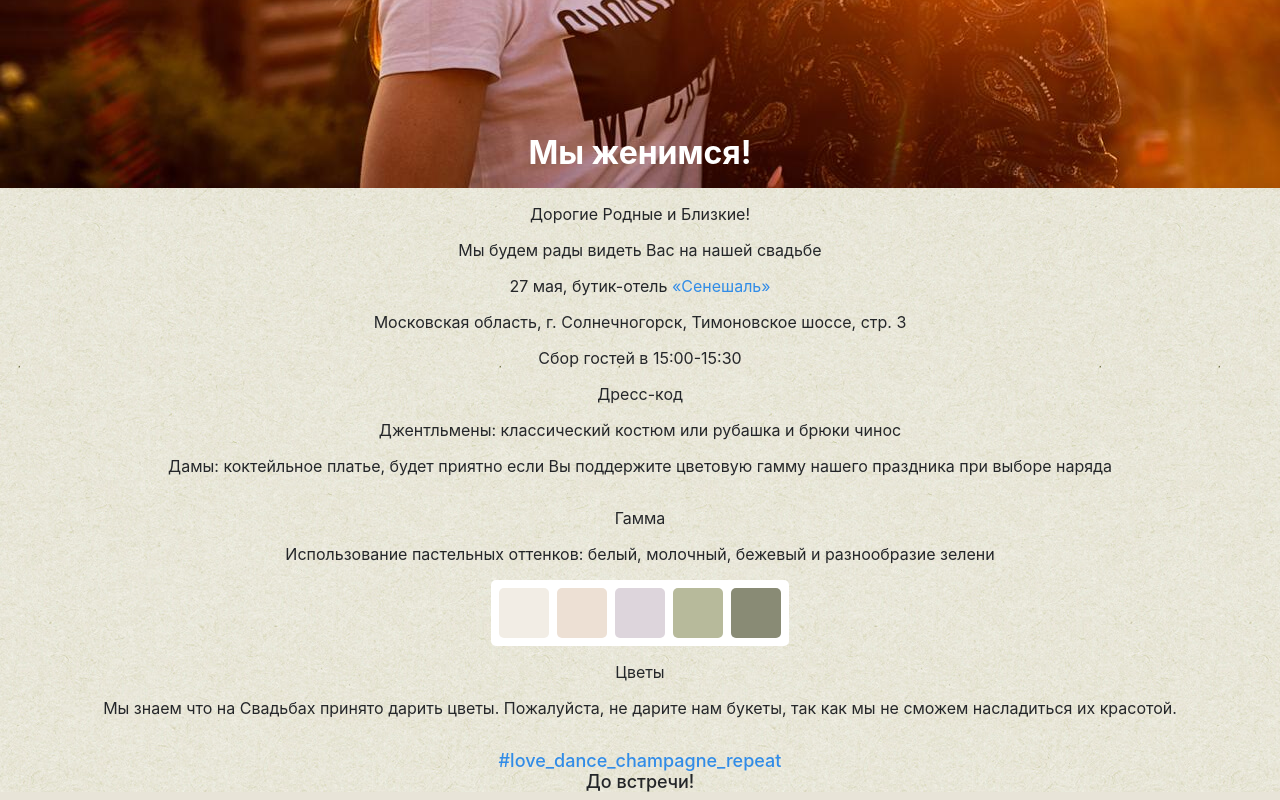
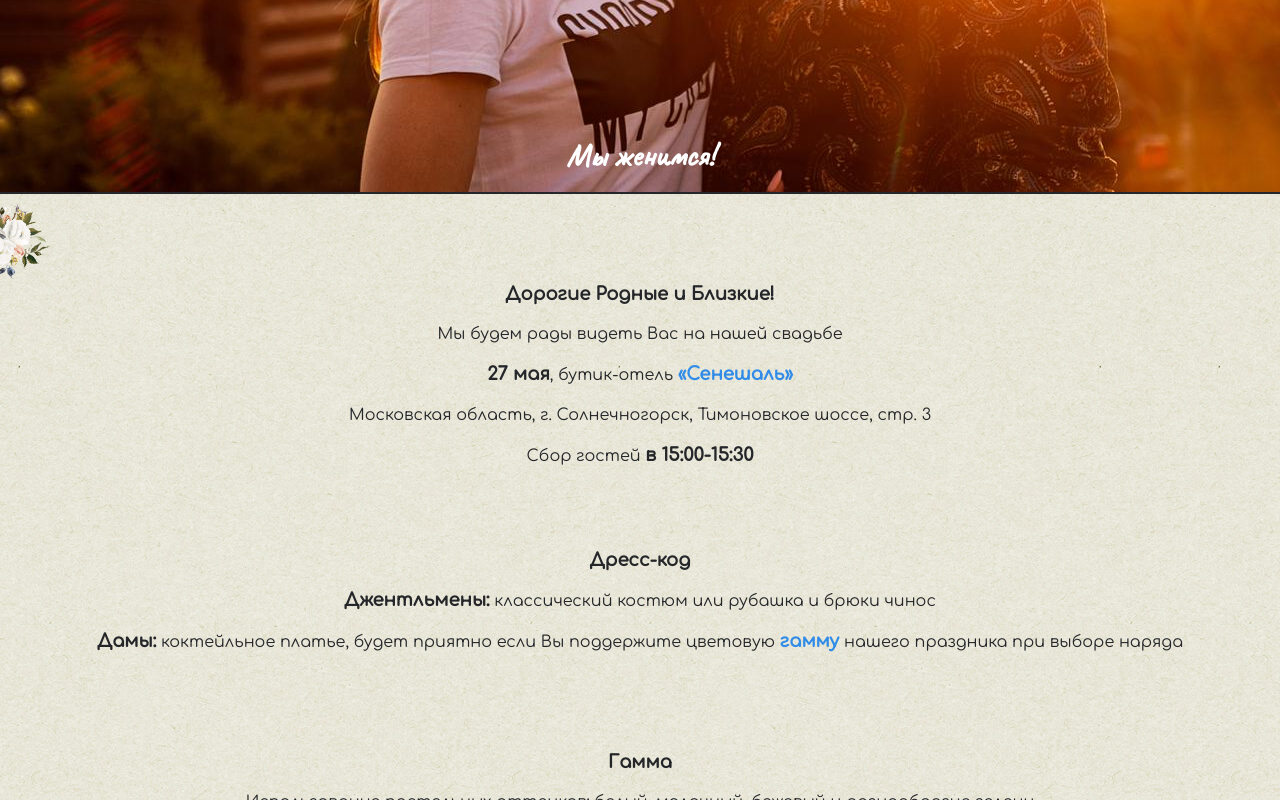
Before and after one commit to DenRedsky/wedding, a Next.js app: page / in a window 1280 px wide. Shown: the part 720-1520 px from the top of the page. Built offline with nearby package versions, Linux system fonts and the light colour scheme.

Commit message:
add a little bit styles

```diff
--- a/src/components/dateAndPlace/index.js
+++ b/src/components/dateAndPlace/index.js
@@ -1,22 +1,33 @@
+import classnames from 'classnames/bind';
+
 import styles from './styles.module.sass';
+
+const cn = classnames.bind(styles);
 
 export default function DateAndPlace() {
   return (
     <div className={ styles.block }>
-      <div className={ styles.text }>
+      <div className={ cn('text', 'text--head') }>
         Дорогие Родные и Близкие!
       </div>
       <div className={ styles.text }>
         Мы будем рады видеть Вас на нашей свадьбе
       </div>
       <div className={ styles.text }>
-        27&nbsp;мая, бутик-отель <a target="_blank" href="https://seneshal.com">&laquo;Сенешаль&raquo;</a>
+        <span className={ cn('text--head') } >27&nbsp;мая</span>,
+        бутик-отель { ' ' }
+        <a
+          className={ cn('text--head') }
+          target="_blank"
+          href="https://seneshal.com">
+          &laquo;Сенешаль&raquo;
+        </a>
       </div>
       <div className={ styles.text }>
         Московская область, г. Солнечногорск, Тимоновское шоссе, стр.&nbsp;3
       </div>
       <div className={ styles.text }>
-        Сбор гостей в&nbsp;15:00-15:30
+        Сбор гостей <span className={ cn('text--head') }>в&nbsp;15:00-15:30</span>
       </div>
     </div>
   );
--- a/src/components/dateAndPlace/styles.module.sass
+++ b/src/components/dateAndPlace/styles.module.sass
@@ -1,9 +1,22 @@
 .block
-  margin-top: 16px
+  margin-top: 8px
   text-align: center
+
+  &:before
+    content: ''
+    background-image: url('./flowers.png')
+    background-size: 80px
+    background-repeat: no-repeat
+    height: 80px
+    display: block
 
 .text
   padding: 0 16px 16px
+  line-height: 24px
+
+  &--head
+    font-size: 18px
+    font-weight: 600
 
   &:last-child
     padding-bottom: 0
--- a/src/components/dressCode/index.js
+++ b/src/components/dressCode/index.js
@@ -1,16 +1,22 @@
+import classnames from 'classnames/bind';
+
 import styles from './styles.module.sass';
+
+const cn = classnames.bind(styles);
 
 export default function DressCode() {
   return (
     <div className={ styles.block }>
-      <div className={ styles.text }>
+      <div className={ cn('text', 'text--head') }>
         Дресс-код
       </div>
       <div className={ styles.text }>
-        Джентльмены: классический костюм или рубашка и&nbsp;брюки чинос
+        <span className={ cn('text--head') }>Джентльмены:</span> классический костюм или рубашка и&nbsp;брюки чинос
       </div>
       <div className={ styles.text }>
-        Дамы: коктейльное платье, будет приятно если&nbsp;Вы поддержите цветовую гамму нашего праздника при выборе наряда
+        <span className={ cn('text--head') }>Дамы:</span> коктейльное платье,
+        будет приятно если&nbsp;Вы поддержите цветовую { ' ' }
+        <a className={ cn('text--head') } href="#gamma">гамму</a> нашего праздника при выборе наряда
       </div>
     </div>
   );
--- a/src/components/dressCode/styles.module.sass
+++ b/src/components/dressCode/styles.module.sass
@@ -1,6 +1,11 @@
 .block
-  margin-top: 16px
+  margin-top: 80px
   text-align: center
 
 .text
   padding: 0 16px 16px
+  line-height: 24px
+
+  &--head
+    font-size: 18px
+    font-weight: 600
--- a/src/components/flowers/index.js
+++ b/src/components/flowers/index.js
@@ -1,9 +1,13 @@
+import classnames from 'classnames/bind';
+
 import styles from './styles.module.sass';
+
+const cn = classnames.bind(styles);
 
 export default function Flowers() {
   return (
     <div className={ styles.block }>
-      <div className={ styles.text }>
+      <div className={ cn('text', 'text--head') }>
         Цветы
       </div>
       <div className={ styles.text }>
--- a/src/components/flowers/styles.module.sass
+++ b/src/components/flowers/styles.module.sass
@@ -1,6 +1,24 @@
 .block
-  margin-top: 16px
+  margin-top: 80px
+  padding-bottom: 80px
   text-align: center
+  position: relative
+
+  &:after
+    content: ''
+    background-image: url('./flowers.png')
+    background-size: 80px
+    background-repeat: no-repeat
+    height: 100px
+    width: 80px
+    right: 0
+    bottom: 0
+    position: absolute
 
 .text
   padding: 0 16px 16px
+  line-height: 24px
+
+  &--head
+    font-size: 18px
+    font-weight: 600
--- a/src/components/gamma/index.js
+++ b/src/components/gamma/index.js
@@ -7,7 +7,7 @@ const cn = classnames.bind(styles);
 export default function Gamma() {
   return (
     <div className={ styles.block }>
-      <div className={ styles.text }>
+      <div id="gamma" className={ cn('text', 'text--head') }>
         Гамма
       </div>
       <div className={ styles.text }>
--- a/src/components/gamma/styles.module.sass
+++ b/src/components/gamma/styles.module.sass
@@ -1,9 +1,14 @@
 .block
-  margin-top: 16px
+  margin-top: 80px
   text-align: center
 
 .text
   padding: 0 16px 16px
+  line-height: 24px
+
+  &--head
+    font-size: 18px
+    font-weight: 600
 
 .cubes
   display: inline-flex
@@ -11,6 +16,7 @@
   padding: 8px
   margin: 0 8px
   border-radius: 5px
+  box-shadow: 0 2px 4px 0 rgb(0 0 0 / 7%)
 
 .cube
   width: 50px
--- a/src/components/hashtag/styles.module.sass
+++ b/src/components/hashtag/styles.module.sass
@@ -3,3 +3,4 @@
   text-align: center
   font-weight: 500
   font-size: 18px
+  line-height: 24px
--- a/src/components/header/styles.module.sass
+++ b/src/components/header/styles.module.sass
@@ -1,9 +1,12 @@
 .title
   text-align: center
   padding: 8px
+  font-family: 'Caveat', cursive
+  border-bottom: 2px solid #242629
 
 .couple
   position: relative
+  border-bottom: 2px solid #242629
 
   &__text
     position: absolute
@@ -12,3 +15,4 @@
     bottom: 16px
     width: 100%
     text-align: center
+    font-family: 'Caveat', cursive
--- a/src/pages/index.js
+++ b/src/pages/index.js
@@ -1,5 +1,6 @@
 // import styles from './index.module.sass';
 import Image from 'next/image';
+import Head from 'next/head';
 import Header from 'src/components/header';
 import DateAndPlace from 'src/components/dateAndPlace';
 import DressCode from 'src/components/dressCode';
@@ -9,6 +10,14 @@ import Hashtag from 'src/components/hashtag';
 
 export default function Main() {
   return (
+    <>
+      <Head>
+        <link rel="preconnect" href="https://fonts.gstatic.com" />
+        <link
+          href="https://fonts.googleapis.com/css2?family=Caveat&family=Comfortaa:wght@400;500&display=swap"
+          rel="stylesheet"
+        />
+      </Head>
       <main>
         <Header />
         <DateAndPlace />
@@ -17,5 +26,6 @@ export default function Main() {
         <Flowers />
         <Hashtag />
       </main>
+    </>
   );
 }
--- a/src/styles/global.sass
+++ b/src/styles/global.sass
@@ -7,9 +7,10 @@ body
   margin: 0
   background-color: #e8e4d8
   color: #242629
-  font-family: -apple-system, BlinkMacSystemFont, Segoe UI, Roboto
+  font-family: 'Comfortaa', cursive
   -webkit-font-smoothing: antialiased
   -webkit-text-size-adjust: 100%
+
 
 main
   background: url('/background.png')
```
Also changed, not shown: src/components/dateAndPlace/flowers.png (added), src/components/flowers/flowers.png (added). Lines whose indentation alone changed are shown as unchanged.
